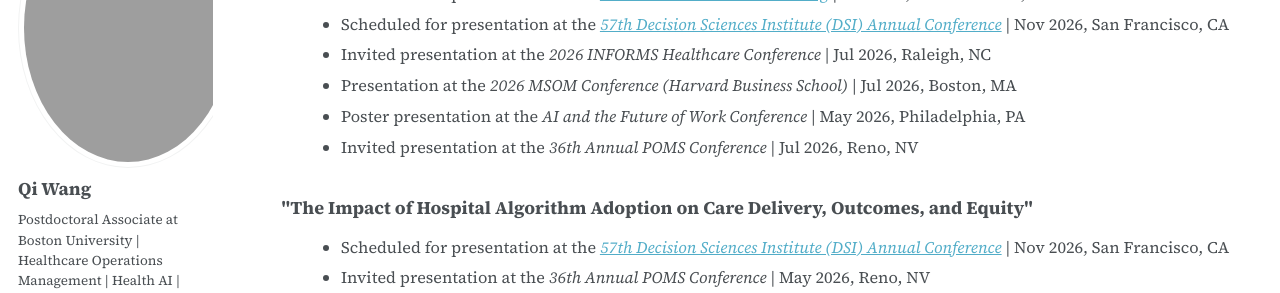
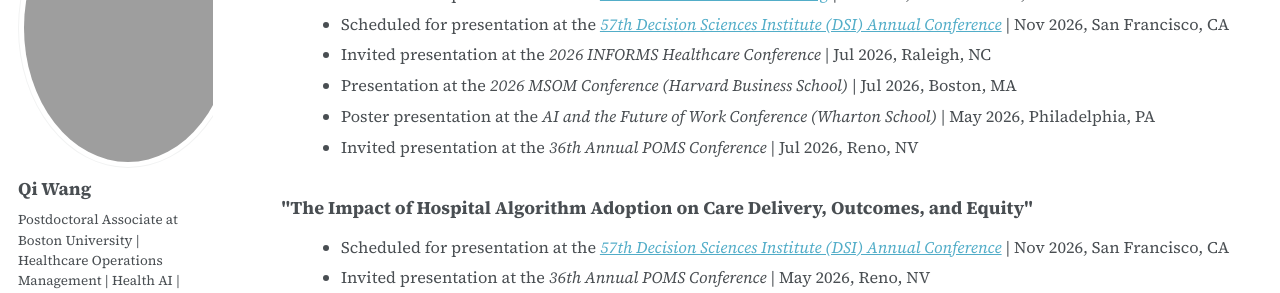
Before and after one commit to qiwang-katherine/qiwang-katherine.github.io, a Jekyll site: the page built from _pages/talks.html, in a window 1280 px wide and 1075 px high. Shown: the part 213-506 px from the top of the window. Built offline with Jekyll 4.4.1, drawn with Linux system fonts in a browser that asks for light colours; some web fonts are replaced; a script bundle is joined from its source files by our own code; library files that are not in the unit come from our copies.

Commit message:
talks.html

```diff
--- a/_pages/talks.html
+++ b/_pages/talks.html
@@ -14,7 +14,7 @@
   <li>Scheduled for presentation at the <a href="https://decisionsciences.org/" target="_blank"><i>57th Decision Sciences Institute (DSI) Annual Conference</i></a> | Nov 2026, San Francisco, CA</li>
   <li>Invited presentation at the <i>2026 INFORMS Healthcare Conference</i> | Jul 2026, Raleigh, NC</li>
   <li>Presentation at the <i>2026 MSOM Conference (Harvard Business School)</i> | Jul 2026, Boston, MA</li>
-  <li>Poster presentation at the <i>AI and the Future of Work Conference</i> | May 2026, Philadelphia, PA</li>
+  <li>Poster presentation at the <i>AI and the Future of Work Conference (Wharton School)</i> | May 2026, Philadelphia, PA</li>
   <li>Invited presentation at the <i>36th Annual POMS Conference</i> | Jul 2026, Reno, NV</li>
 </ul>
 
```
